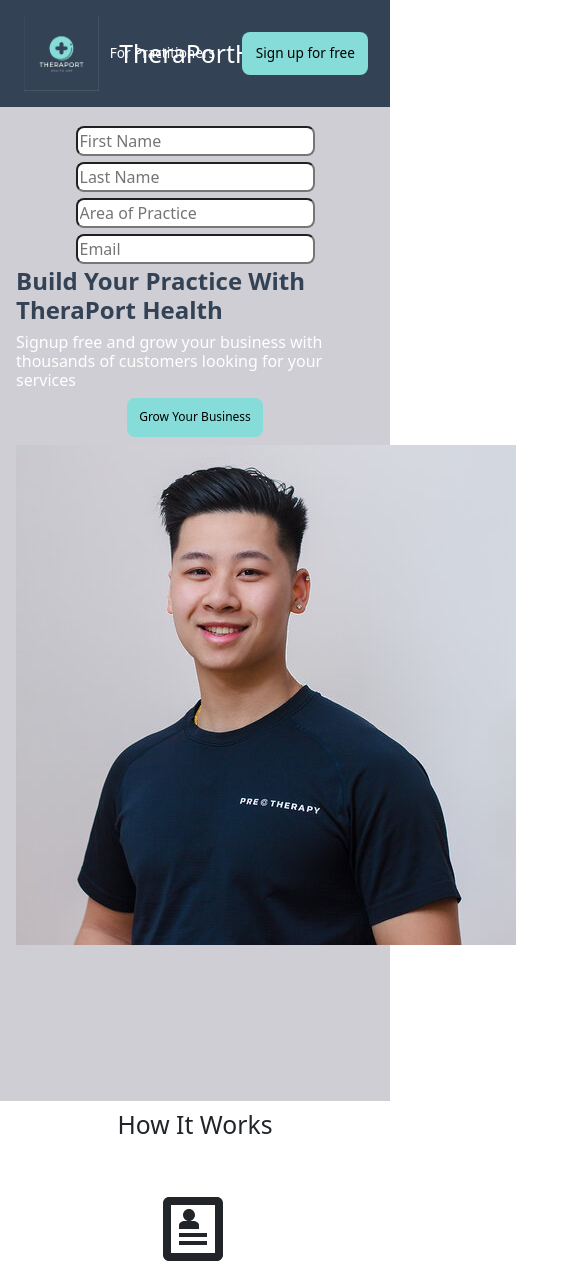
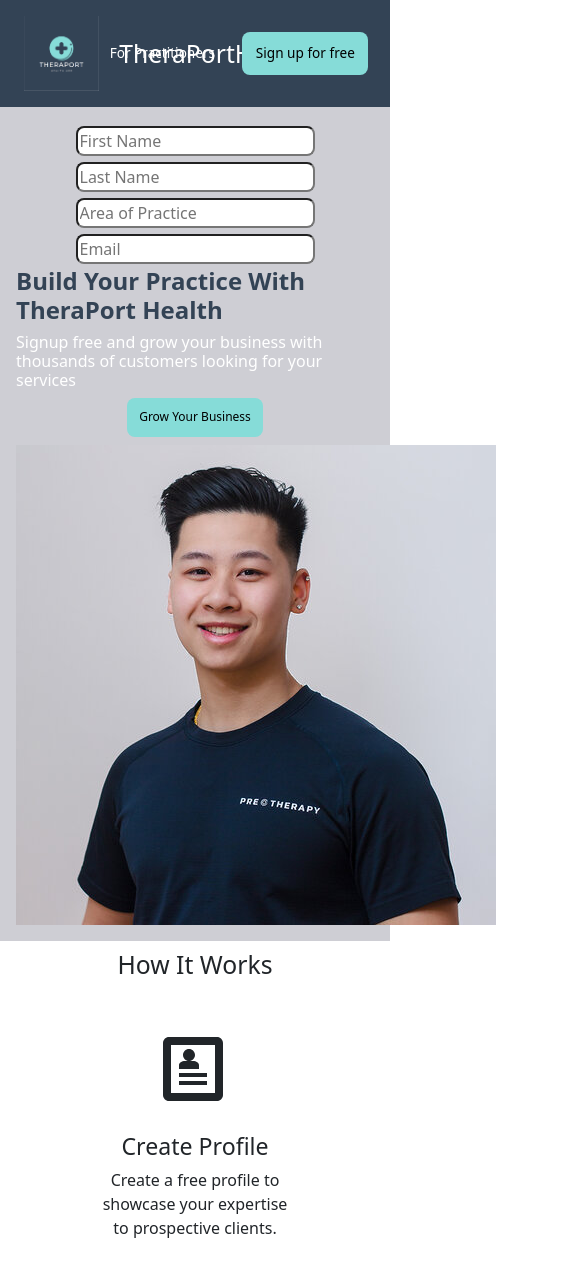
Before and after one commit to huyiqing1/prepr-landing, a React (Create React App) app: page / in a window 390 px wide. Shown: the top 1282 px of the page, 585 px wide, since content can reach past the window. Built offline with nearby package versions, Linux system fonts and the light colour scheme.

Commit message:
hid overflow for better mobile design

```diff
--- a/src/App.scss
+++ b/src/App.scss
@@ -71,8 +71,9 @@
 }
 #background-img{
   background-image: url('./images/therapist.jpg');
-  padding: 20em;
+  padding: 15em;
   background-repeat: no-repeat;
+  overflow: hidden;
 }
 
 .practitioners-form h1{
```
Also changed, not shown: 1 other file (tests, documents, lock files or other folders).
